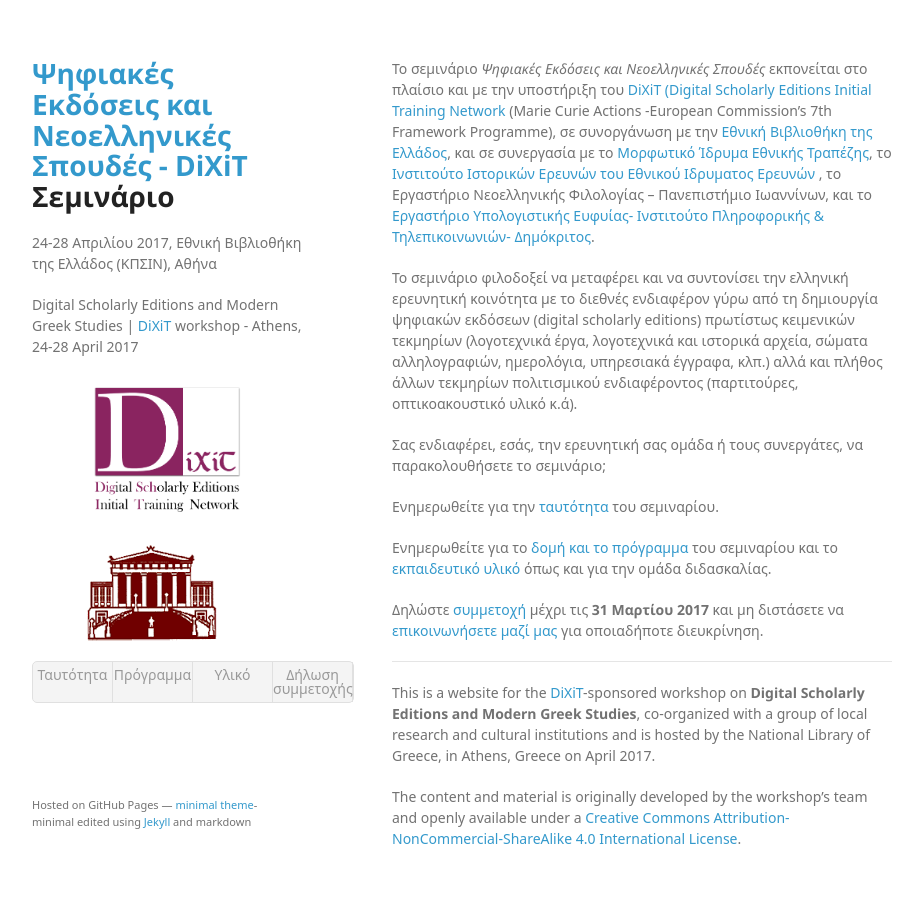
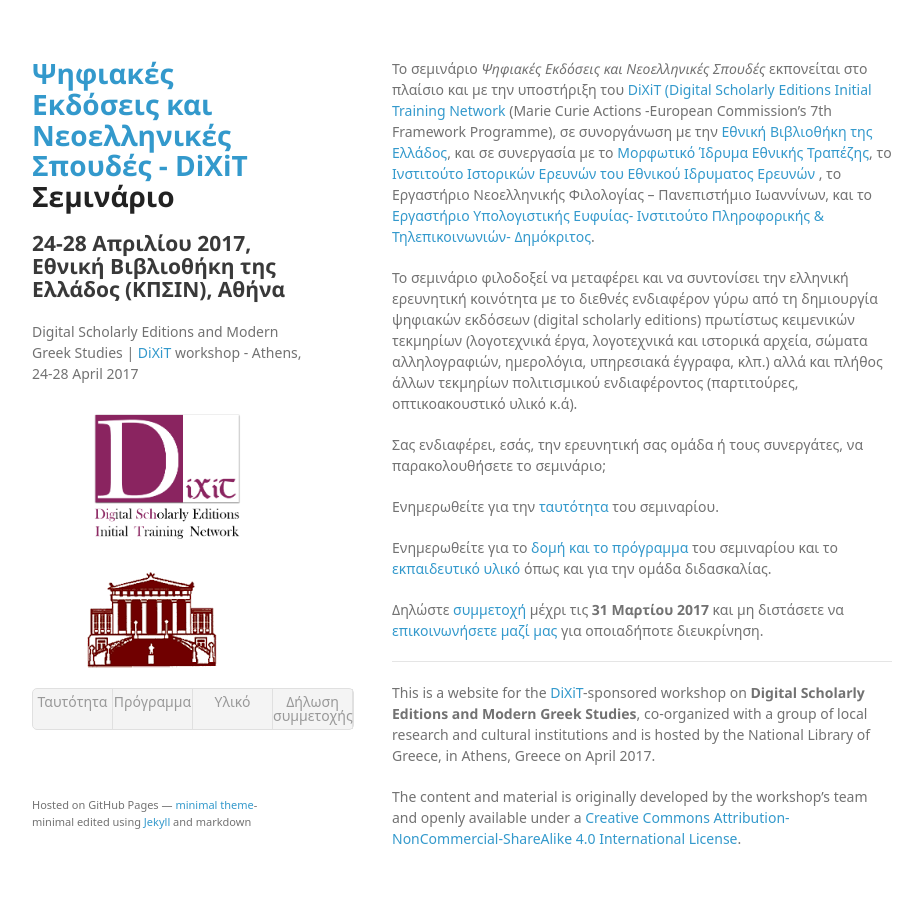
Before and after one commit to bgatos/Digital-Scholarly-EditionsGR-workshop, a Jekyll site: the page built from index.md, in a window 1280 px wide. Shown: the whole page, without its empty margins (178-1100 px from the left). Built offline with Jekyll 4.4.1, drawn with Linux system fonts in a browser that asks for light colours; some web fonts are replaced; our own code applies the rules of GitHub Pages for plain Markdown files; a script that is not in the unit is left out.

Commit message:
Update default.html

```diff
--- a/_layouts/default.html
+++ b/_layouts/default.html
@@ -15,7 +15,7 @@
     <div class="wrapper">
       <header>
       <h1><a href="{{ site.url }}"> {{ site.title }}</a></h1>
-        <p>{{ site.subtitle }}</p>
+        <h2><p>{{ site.subtitle }}</p></h2>
           <p>{{ site.description | default: site.github.project_tagline }}</p>
          <!--
         {% if site.github.is_project_page %}
```
